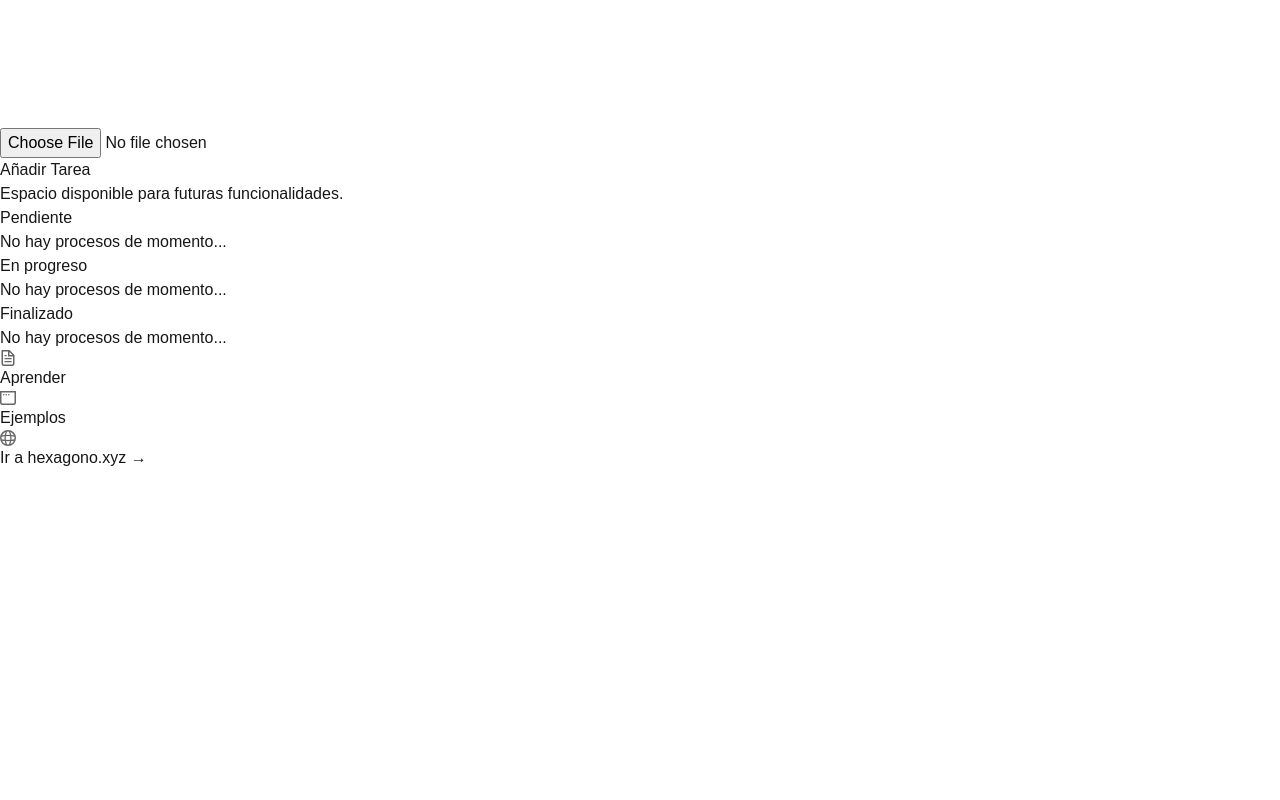
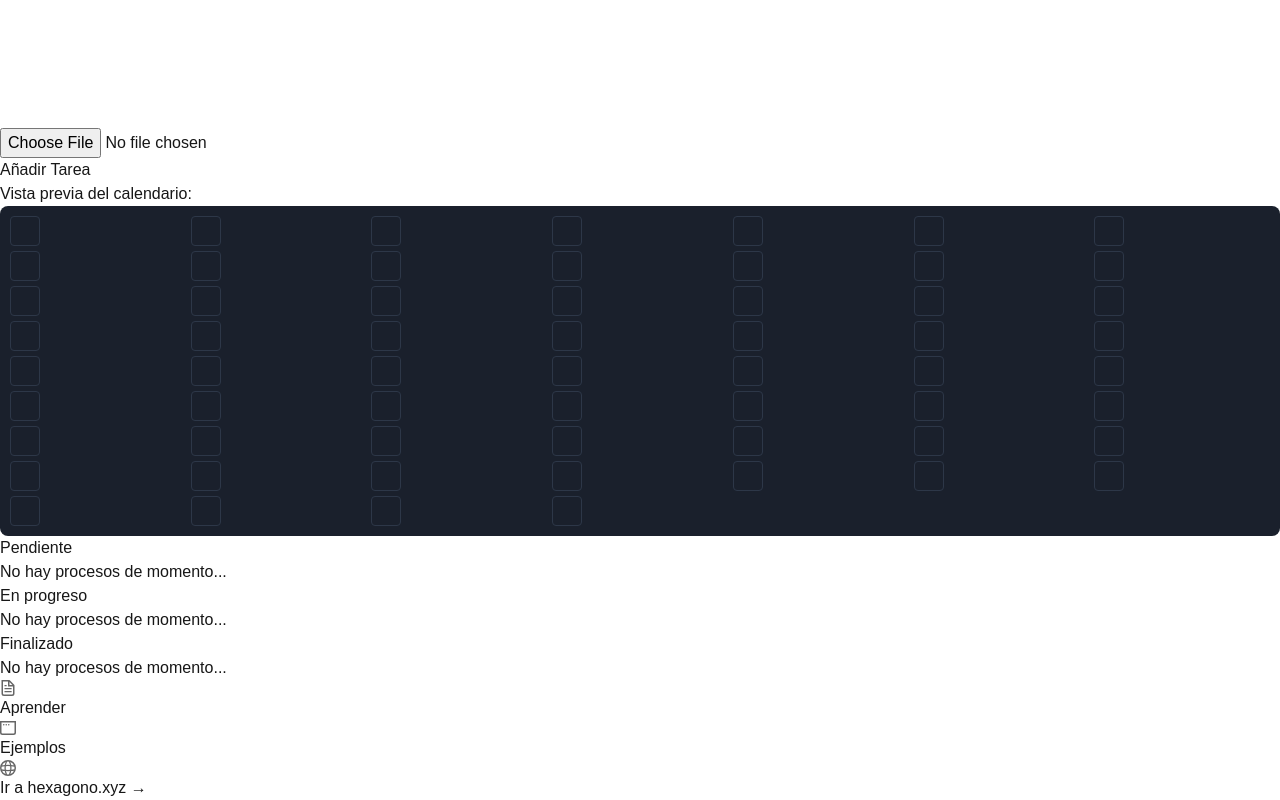
Before and after one commit to GRAMAPHENIA/Columne, a Next.js app: page / in a window 1280 px wide. Shown: the part 1279-2079 px from the top of the page. Before the commit the page ends 1749 px from the top, so only its background shows below. Built offline with nearby package versions, Linux system fonts and the light colour scheme.

Commit message:
modificaciones en los estilos de los dias de calendar component

```diff
--- a/src/components/AddTaskForm/AddTaskForm.tsx
+++ b/src/components/AddTaskForm/AddTaskForm.tsx
@@ -2,6 +2,8 @@ import React, { useState } from "react";
 import { PhotoUpload } from "./PhotoUpload";
 import { TagInput } from "./TagInput";
 import Image from "next/image";
+import Calendar from "../calendar/Calendar";
+import { Task } from "@/types/task";
 
 interface AddTaskFormProps {
   onAddTask: (
@@ -18,10 +20,21 @@ export const AddTaskForm: React.FC<AddTaskFormProps> = ({ onAddTask }) => {
   const [photo, setPhoto] = useState<File | null>(null);
   const [photoPreview, setPhotoPreview] = useState<string | null>(null);
   const [tags, setTags] = useState<string[]>([]);
+  const [tasks, setTasks] = useState<Task[]>([]);
 
   const handleSubmit = (event: React.FormEvent) => {
     event.preventDefault();
     const photoUrl = photo ? URL.createObjectURL(photo) : undefined;
+    const newTask: Task = {
+      id: Date.now().toString(),
+      title,
+      description,
+      date: new Date().toISOString(),
+      photoUrl,
+      tags,
+      columnId: "",
+    };
+    setTasks([...tasks, newTask]);
     onAddTask(title, description, photoUrl, tags);
     setTitle("");
     setDescription("");
@@ -102,9 +115,10 @@ export const AddTaskForm: React.FC<AddTaskFormProps> = ({ onAddTask }) => {
 
       {/* Contenido vacío (las otras dos columnas) */}
       <div className="col-span-2 flex justify-center items-center">
-        <p className="text-gray-400">
-          Espacio disponible para futuras funcionalidades.
-        </p>
+        <div>
+          <p className="text-gray-400 mb-4">Vista previa del calendario:</p>
+          <Calendar tasks={tasks} />
+        </div>
       </div>
     </div>
   );
--- /dev/null
+++ b/src/components/calendar/Calendar.module.css
@@ -0,0 +1,62 @@
+.calendar {
+  display: grid;
+  grid-template-columns: repeat(7, 1fr);
+  gap: 5px; /* Reducir el espacio entre los recuadros */
+  background-color: #1a202c; /* Fondo oscuro */
+  padding: 10px; /* Reducir el padding */
+  border-radius: 8px;
+}
+
+.day {
+  border: 1px solid #2d3748; /* Borde oscuro */
+  padding: 5px; /* Reducir el padding */
+  text-align: center;
+  position: relative;
+  background-color: #38B2AC; /* Fondo teal similar a bg-teal-500 */
+  color: #e2e8f0; /* Texto claro */
+  border-radius: 4px;
+  height: 30px; /* Altura fija más pequeña */
+  width: 30px; /* Ancho fijo más pequeño */
+  cursor: pointer; /* Cambiar el cursor al pasar el mouse */
+  transition: background-color 1s, color 1s; /* Transición suave */
+}
+
+.day:hover {
+  background-color: #319795; /* Fondo más oscuro al pasar el mouse */
+  color: #edf2f7; /* Texto más claro */
+}
+
+.day:hover .tooltip {
+  visibility: visible;
+  opacity: 1;
+}
+
+.tooltip {
+  visibility: hidden;
+  opacity: 0;
+  background-color: #2d3748; /* Fondo oscuro */
+  color: #e2e8f0; /* Texto claro */
+  text-align: left;
+  border-radius: 4px;
+  padding: 12px;
+  position: absolute;
+  z-index: 1;
+  bottom: 100%; /* Posicionar el tooltip arriba del recuadro */
+  left: 50%;
+  transform: translateX(-50%);
+  width: 150px; /* Ancho fijo para el tooltip */
+  box-shadow: 0 4px 8px rgba(0, 0, 0, 0.1); /* Sombra para el tooltip */
+  transition: opacity 0.3s;
+  border: 1px solid #404d64; /* Borde oscuro */
+}
+
+.tooltip::after {
+  content: '';
+  position: absolute;
+  top: 100%; /* Flecha apuntando hacia abajo */
+  left: 50%;
+  margin-left: -5px;
+  border-width: 5px;
+  border-style: solid;
+  border-color: #2d3748 transparent transparent transparent; /* Flecha del tooltip */
+}
--- /dev/null
+++ b/src/components/calendar/Calendar.tsx
@@ -0,0 +1,43 @@
+import React from "react";
+import styles from "./Calendar.module.css";
+import { Task } from "@/types/task";
+
+interface CalendarProps {
+  tasks: Task[];
+}
+
+const Calendar: React.FC<CalendarProps> = ({ tasks }) => {
+  const renderCalendar = () => {
+    const calendar = [];
+    for (let i = 0; i < 60; i++) {
+      const dayTasks = tasks.filter(
+        (task) => new Date(task.date).getDate() === i + 1
+      );
+      const taskCount = dayTasks.length;
+      const color =
+        taskCount > 0
+          ? `rgba(56, 178, 172, ${Math.min(taskCount / 10, 1)})
+`
+          : "transparent"; // Color azul pastel basado en la cantidad de tareas
+
+      const tooltipContent = dayTasks
+        .map(
+          (task) => `${task.title} ${new Date(task.date).toLocaleDateString()}`
+        )
+        .join("\n");
+
+      calendar.push(
+        <div key={i} className={styles.day} style={{ backgroundColor: color }}>
+          {taskCount > 0 && (
+            <div className={styles.tooltip}>{tooltipContent}</div>
+          )}
+        </div>
+      );
+    }
+    return calendar;
+  };
+
+  return <div className={styles.calendar}>{renderCalendar()}</div>;
+};
+
+export default Calendar;
--- a/src/types/task.ts
+++ b/src/types/task.ts
@@ -1,4 +1,5 @@
 export interface Task {
+  date: string | number | Date;
   id: string;
   title: string;
   description: string;
```
